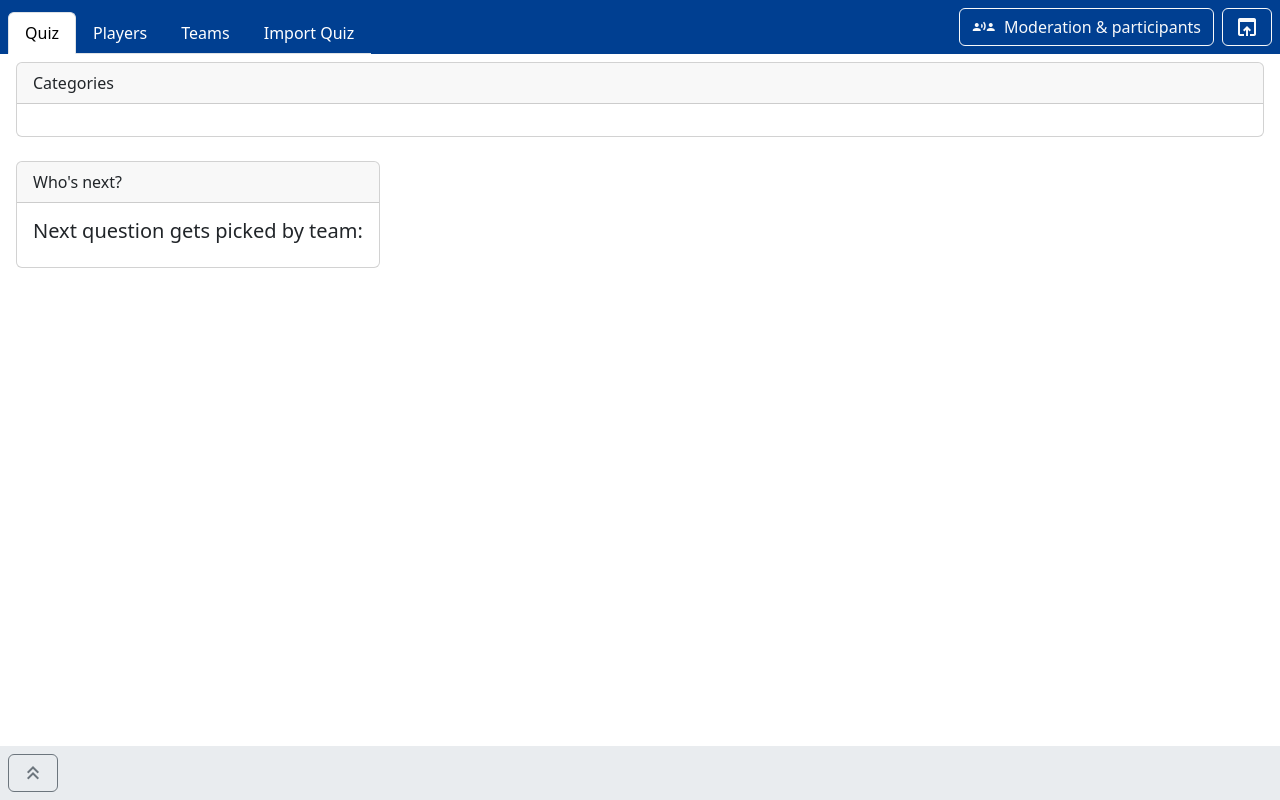
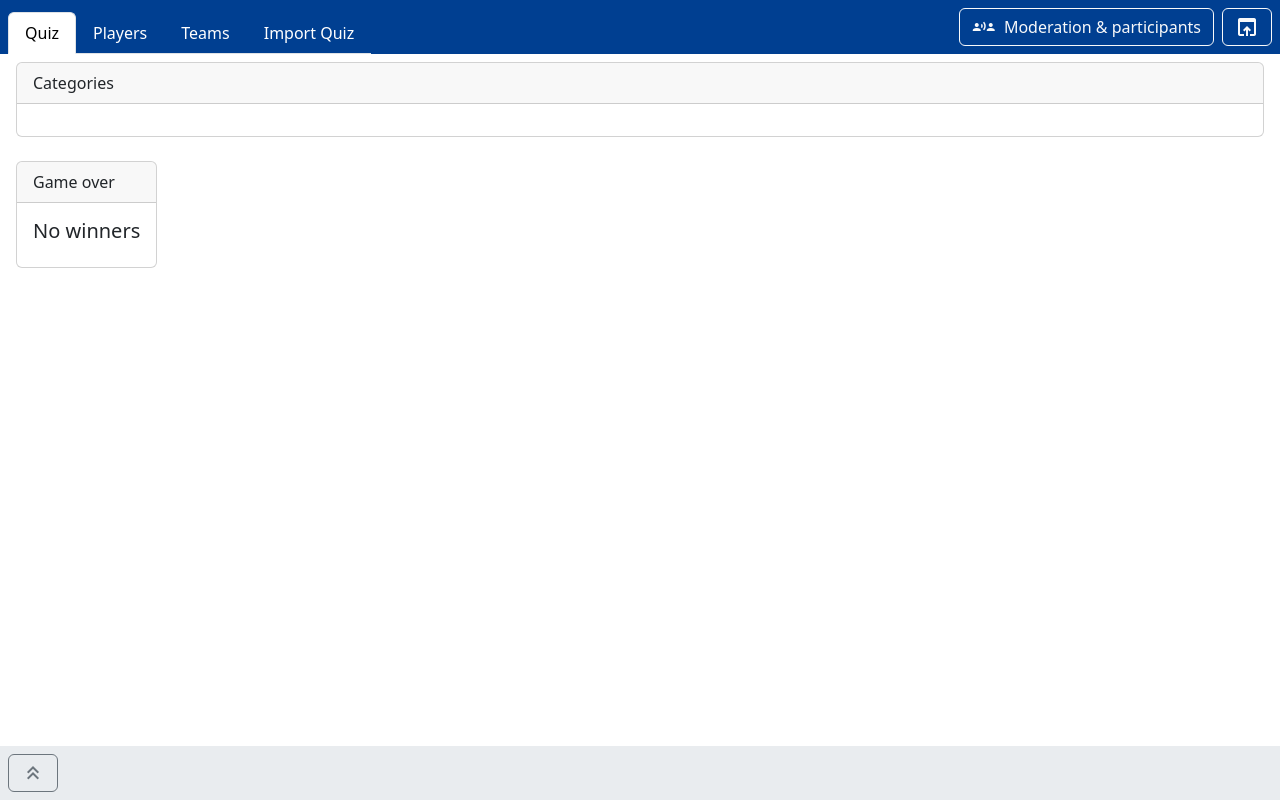
Before and after one commit to tdreja/single-page-quiz, a React (Vite) app: page / in a window 1280 px wide. Both pictures are taken after a click on the item "Quiz". Built offline with nearby package versions, Linux system fonts and the light colour scheme.

Commit message:
feat(GameOver): Add Game Over Screen to quiz overview

```diff
--- a/src/events/round-events.ts
+++ b/src/events/round-events.ts
@@ -1,4 +1,4 @@
-import { Game, GamePage, GameRound, RoundState } from '../model/game/game';
+import { Game, GamePage, GameRound, isGameOver, RoundState } from '../model/game/game';
 import { getQuestion } from '../model/game/json/game';
 import { TeamColor } from '../model/game/team';
 import { BasicGameEvent, Changes, EventType, GameRoundEvent, GameUpdate, noUpdate, update } from './common-events';
@@ -130,17 +130,6 @@ export class SkipAttemptEvent extends GameRoundEvent {
     }
 }
 
-function isGameFinished(game: Game): boolean {
-    for (const column of game.columns.values()) {
-        for (const question of column.questions.values()) {
-            if (!question.completed) {
-                return false;
-            }
-        }
-    }
-    return true;
-}
-
 /**
  * Nobody can answer? Skip to the results
  */
@@ -158,7 +147,7 @@ export class SkipRoundEvent extends GameRoundEvent {
         round.question.completeQuestion(game.teams.values(), {});
         round.timerStart = null;
         // Check if the game is finished as well
-        if (isGameFinished(game)) {
+        if (isGameOver(game)) {
             game.page = GamePage.TEAM_SETUP;
             return update(game, Changes.CURRENT_ROUND, Changes.GAME_SETUP);
         }
@@ -181,7 +170,7 @@ export class CloseRoundEvent extends GameRoundEvent {
         game.round = null;
         game.roundsCounter += 1;
         // Check if the game is finished as well
-        if (isGameFinished(game)) {
+        if (isGameOver(game)) {
             game.page = GamePage.TEAM_SETUP;
         }
         return update(game, Changes.GAME_SETUP, Changes.CURRENT_ROUND);
--- a/src/i18n/I18N.ts
+++ b/src/i18n/I18N.ts
@@ -138,6 +138,9 @@ export interface QuizLabels {
     nextSelectingTeam: string,
     columns: string,
     nextTeamHeader: string,
+    gameOverHeader: string,
+    gameOverWinner: string,
+    gameOverNoWinner: string,
 }
 
 /**
--- a/src/i18n/I18N_de.ts
+++ b/src/i18n/I18N_de.ts
@@ -127,6 +127,9 @@ export const i18n_de: Labels = {
         nextSelectingTeam: 'Nächste Frage wählt Team:',
         columns: 'Kategorien',
         nextTeamHeader: 'Wer ist dran?',
+        gameOverHeader: 'Spielende',
+        gameOverWinner: 'Gewinner:',
+        gameOverNoWinner: 'Kein Gewinner',
     },
     settings: {
         tooltipModeShared: 'Geteilt mit Teilnehmern',
--- a/src/i18n/I18N_en.ts
+++ b/src/i18n/I18N_en.ts
@@ -108,6 +108,9 @@ export const i18n_en: Labels = {
         nextSelectingTeam: 'Next question gets picked by team:',
         columns: 'Categories',
         nextTeamHeader: 'Who\'s next?',
+        gameOverHeader: 'Game over',
+        gameOverWinner: 'Winner:',
+        gameOverNoWinner: 'No winners',
     },
     playerEditor: {
         tooltipReRollEmoji: 'New random emoji',
--- a/src/model/game/game.ts
+++ b/src/model/game/game.ts
@@ -164,3 +164,14 @@ export function generateQuestionTable(
         rows,
     };
 }
+
+export function isGameOver(game: Game): boolean {
+    for (const column of game.columns.values()) {
+        for (const question of column.questions.values()) {
+            if (!question.completed) {
+                return false;
+            }
+        }
+    }
+    return true;
+}
--- a/src/pages/quiz/overview/QuestionSelectionPage.tsx
+++ b/src/pages/quiz/overview/QuestionSelectionPage.tsx
@@ -1,5 +1,5 @@
 import React, { ReactElement, useContext, useEffect, useState } from 'react';
-import { Game, generateQuestionTable } from '../../../model/game/game';
+import { Game, generateQuestionTable, isGameOver } from '../../../model/game/game';
 import { Question } from '../../../model/quiz/question';
 import { StartRoundEvent } from '../../../events/round-events';
 import { TeamColor } from '../../../model/game/team';
@@ -10,16 +10,41 @@ import { QuizTableProps, QuizTableView } from '../../QuizTable';
 import { QuizTable } from '../../../model/base/table';
 import { SharedProps } from '../SharedProps';
 
+interface GameOver {
+    winner: Array<TeamColor>,
+}
+
+function checkGameOver(game: Game): GameOver | null {
+    if (isGameOver(game)) {
+        let winners: Array<TeamColor> = [];
+        let highestPoints = 1;
+        for (const team of game.teams.values()) {
+            if (team.points > highestPoints) {
+                highestPoints = team.points;
+                winners = [team.color];
+            } else if (team.points === highestPoints) {
+                winners.push(team.color);
+            }
+        }
+        return {
+            winner: winners,
+        };
+    }
+    return null;
+}
+
 export const QuestionSelectionPage = ({ shared }: SharedProps): ReactElement => {
     const i18n = useContext(I18N);
     const game = useContext<Game>(GameContext);
     const onGameEvent = useContext(GameEventContext);
     const [table, setTable] = useState<QuizTable<Question>>(generateQuestionTable(game));
     const [selectingTeam, setSelectingTeam] = useState<TeamColor | null>(game.selectionOrder.length > 0 ? game.selectionOrder[0] : null);
+    const [gameOver, setGameOver] = useState<GameOver | null>(checkGameOver(game));
 
     useEffect(() => {
         setTable(generateQuestionTable(game));
         setSelectingTeam(game.selectionOrder.length > 0 ? game.selectionOrder[0] : null);
+        setGameOver(checkGameOver(game));
     }, [game]);
 
     const tableProps: QuizTableProps<Question> = {
@@ -34,6 +59,33 @@ export const QuestionSelectionPage = ({ shared }: SharedProps): ReactElement =>
                 <div className="card-header">{i18n.quiz.columns}</div>
                 <QuizTableView {...tableProps} className="card-body" />
             </div>
+            {
+                /* Game over: show winner */
+                gameOver && (
+                    <div className="card">
+                        <div className="card-header">{i18n.quiz.gameOverHeader}</div>
+                        <div className="card-body d-flex flex-column align-items-center gap-2">
+                            <h5 className="card-title">
+                                { gameOver.winner.length > 0 ? i18n.quiz.gameOverWinner : i18n.quiz.gameOverNoWinner}
+                            </h5>
+                            {
+                                gameOver.winner.map((win) => (
+                                    <TeamColorButton key={win} color={win}>
+                                        <span
+                                            className="rounded-pill text-bg-light ps-2 pe-2 fw-bold ms-2 me-2"
+                                        >
+                                            {i18n.teams[win]}
+                                        </span>
+                                    </TeamColorButton>
+                                ))
+                            }
+                        </div>
+                    </div>
+                )
+            }
+            {
+                /* Next selecting team */
+                !gameOver && (
                     <div className="card">
                         <div className="card-header">{i18n.quiz.nextTeamHeader}</div>
                         <div className="card-body d-flex flex-column align-items-center gap-2">
@@ -51,6 +103,8 @@ export const QuestionSelectionPage = ({ shared }: SharedProps): ReactElement =>
                             )}
                         </div>
                     </div>
+                )
+            }
         </div>
     );
 };
```
Lines whose indentation alone changed are shown as unchanged.
